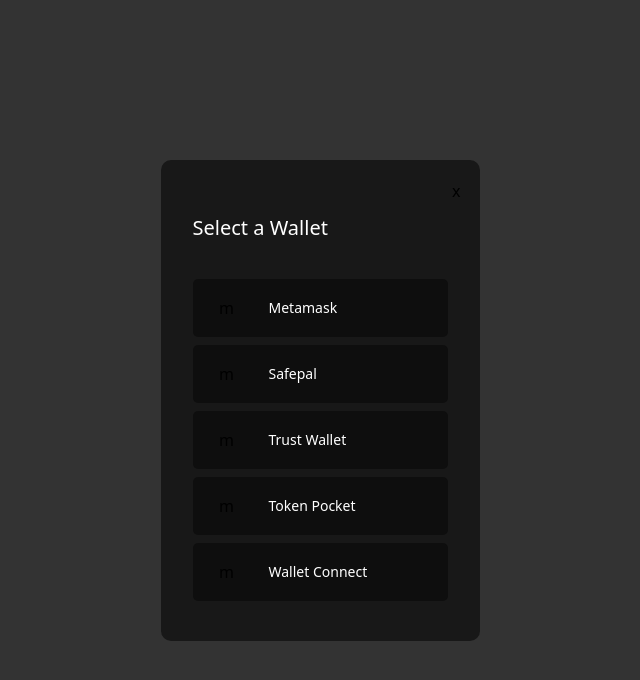
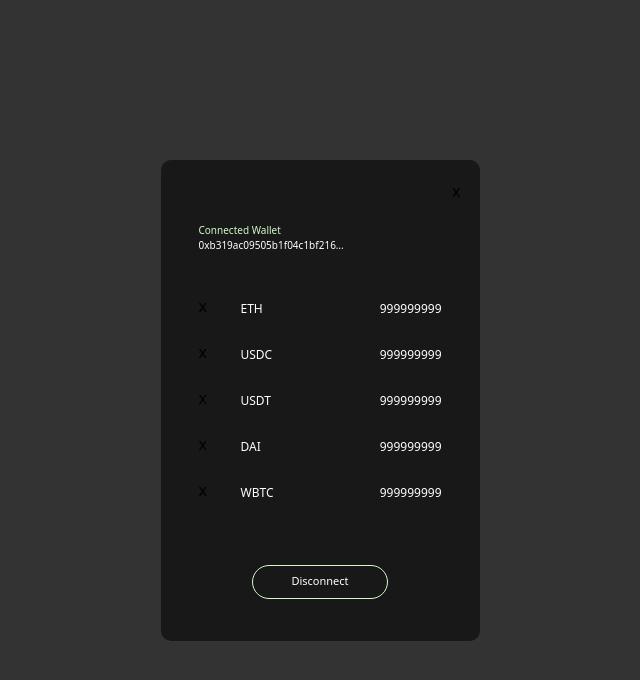
Before and after one commit to harisalkarni/swapsy-test, a React (Create React App) app: page / in a window 1280 px wide. Shown: the top 680 px of the page, without its empty margins (320-960 px from the left). Built offline with nearby package versions, Linux system fonts and the light colour scheme.

Commit message:
connect wallet

```diff
--- a/src/atom/WalletList.tsx
+++ b/src/atom/WalletList.tsx
@@ -1,5 +1,6 @@
 interface WalletListProps {
-  icon: HTMLImageElement;
+  // icon: HTMLImageElement;
+  icon: string;
   label: string;
 }
 
--- /dev/null
+++ b/src/molecule/ConnectWallet.tsx
@@ -0,0 +1,52 @@
+const ConnectWallet = () => {
+  const amountList = [
+    {
+      name: "ETH",
+      amount: 999999999,
+    },
+    {
+      name: "USDC",
+      amount: 999999999,
+    },
+    {
+      name: "USDT",
+      amount: 999999999,
+    },
+    {
+      name: "DAI",
+      amount: 999999999,
+    },
+    {
+      name: "WBTC",
+      amount: 999999999,
+    },
+  ];
+  return (
+    <div className="w-[319px] h-[481px] bg-erie-black bg-opacity-98 pt-[63px] pb-[42px] px-[38px] rounded-[10px] relative">
+      <div className="absolute top-[19px] right-[19px]">x</div>
+      <div className="text-[10px] mb-[41px]">
+        <div className="text-tea-green">Connected Wallet</div>
+        <div className="text-white">0xb319ac09505b1f04c1bf216…</div>
+      </div>
+      {amountList.map((list) => {
+        return (
+          <div className="flex flex-row justify-between items-center mb-[16px]">
+            <div className="flex flex-1 items-center">
+              <div className="w-[30px] h-[30px] mr-[12px]">x</div>
+              <div className="text-[12px] text-white">{list.name}</div>
+            </div>
+            <div className="text-white text-[12px]">{list.amount}</div>
+          </div>
+        );
+      })}
+
+      <div className="absolute bottom-[42px] left-0 right-0 flex flex-1 justify-center">
+        <button className=" w-[136px] text-[11px] text-white h-[34px] border border-tea-green rounded-full">
+          Disconnect
+        </button>
+      </div>
+    </div>
+  );
+};
+
+export default ConnectWallet;
--- a/src/organism/index.tsx
+++ b/src/organism/index.tsx
@@ -1,8 +1,9 @@
-import SelectWallet from "../molecule/SelectWallet";
+// import SelectWallet from "../molecule/SelectWallet";
+import ConnectWallet from "../molecule/ConnectWallet";
 const HomePage = () => {
   return (
     <div className="flex flex-1 bg-black bg-opacity-80 min-h-screen justify-center items-center">
-      <SelectWallet />
+      <ConnectWallet />
     </div>
   );
 };
--- a/tailwind.config.js
+++ b/tailwind.config.js
@@ -16,6 +16,7 @@ module.exports = {
       'silver': '#ecebff',
       'bubble-gum': '#ff77e9',
       'bermuda': '#78dcca',
+      'tea-green': '#D4FAC9'
     },
     extend: {
       opacity: {
```
